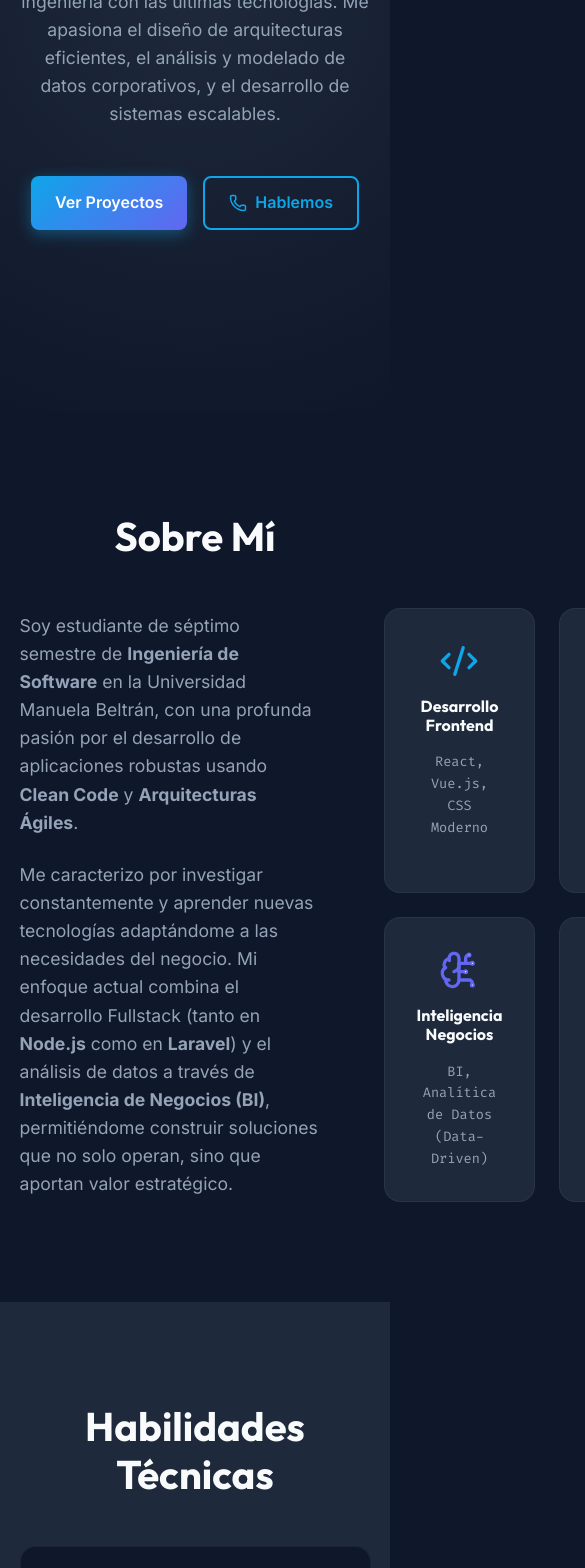
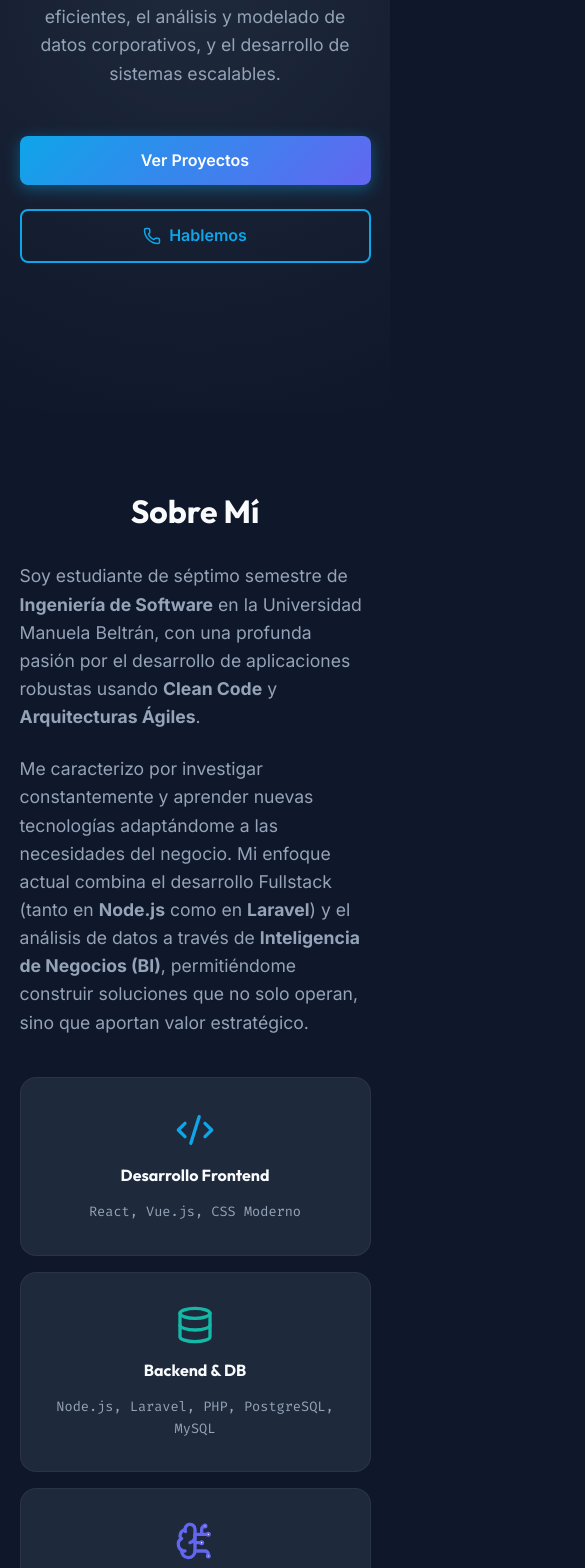
Before and after one commit to romero-miguelA/portafolio-miguel-romero, a React (Vite) app: page / in a window 390 px wide. Shown: the part 432-2000 px from the top of the page, 585 px wide, since content can reach past the window. Built offline with nearby package versions, Linux system fonts and the light colour scheme.

Commit message:
responsive

```diff
--- a/src/components/About.jsx
+++ b/src/components/About.jsx
@@ -15,7 +15,7 @@ const About = () => {
           Sobre Mí
         </motion.h2>
 
-        <div style={{ display: 'grid', gridTemplateColumns: 'minmax(300px, 1fr) minmax(300px, 1fr)', gap: '4rem', alignItems: 'center' }}>
+        <div className="about-grid" style={{ display: 'grid', gridTemplateColumns: 'minmax(300px, 1fr) minmax(300px, 1fr)', gap: '4rem', alignItems: 'center' }}>
 
           <motion.div
             initial={{ opacity: 0, x: -30 }}
@@ -35,6 +35,7 @@ const About = () => {
             initial={{ opacity: 0, x: 30 }}
             whileInView={{ opacity: 1, x: 0 }}
             viewport={{ once: true }}
+            className="skills-grid"
             style={{ display: 'grid', gridTemplateColumns: '1fr 1fr', gap: '1.5rem' }}
           >
             <div className="glass-card" style={{ display: 'flex', flexDirection: 'column', alignItems: 'center', textAlign: 'center', gap: '1rem' }}>
--- a/src/index.css
+++ b/src/index.css
@@ -168,3 +168,29 @@ section {
 ::-webkit-scrollbar-thumb:hover {
   background: var(--accent-primary);
 }
+
+/* Responsive Utilities */
+@media (max-width: 768px) {
+  section {
+    padding: 80px 5%;
+  }
+  .section-title {
+    font-size: 2rem;
+    margin-bottom: 2rem;
+  }
+  .about-grid {
+    grid-template-columns: 1fr !important;
+    gap: 2.5rem !important;
+  }
+  .skills-grid {
+    grid-template-columns: 1fr !important;
+    gap: 1rem !important;
+  }
+}
+
+@media (max-width: 480px) {
+  .btn {
+    width: 100%;
+    margin-bottom: 0.5rem;
+  }
+}
```
